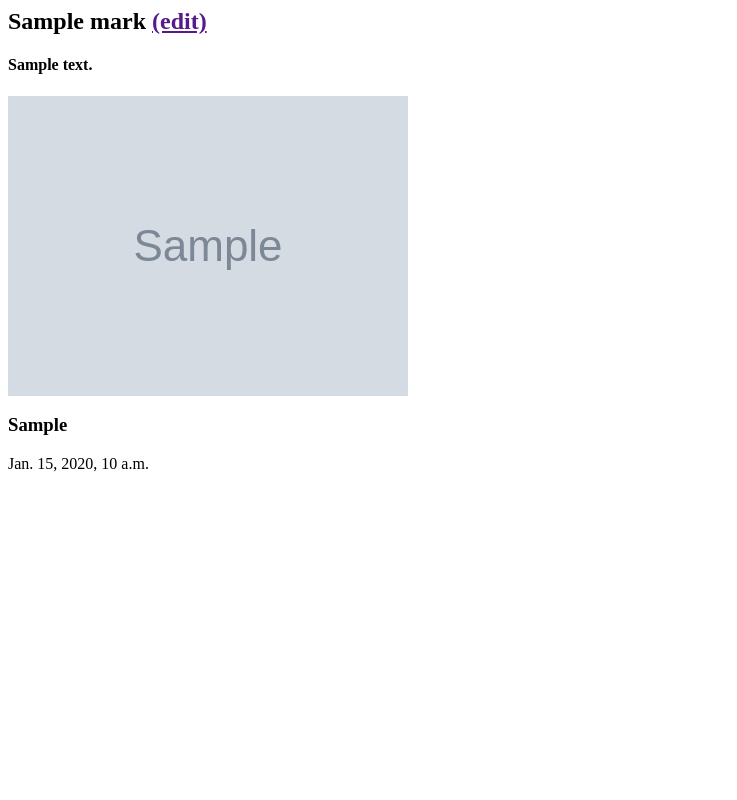
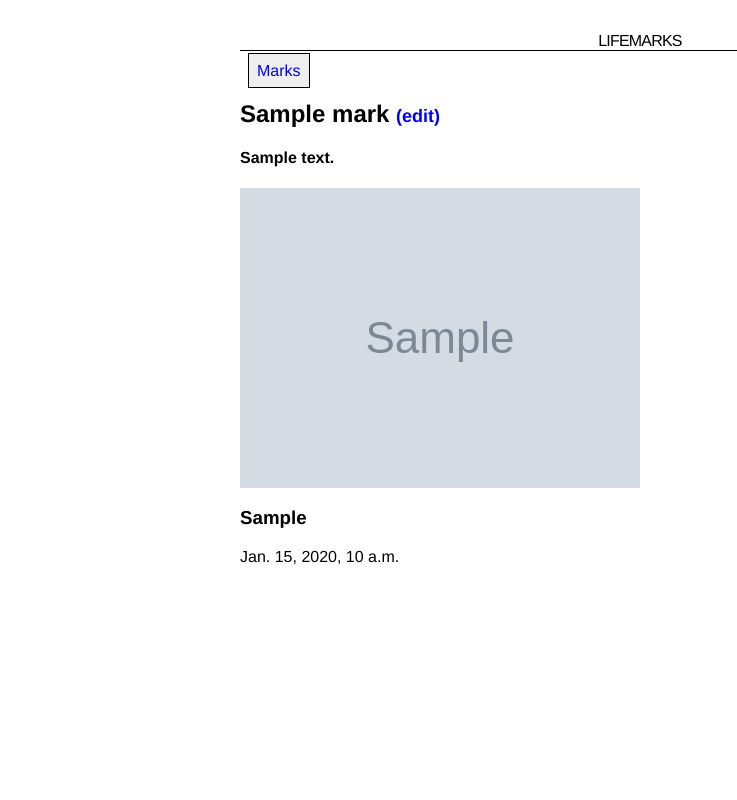
Before and after one commit to emacode2/lifemarks_django, a Django app: page /marks/1 in a window 1280 px wide. Shown: the whole page, without its empty margins (0-737 px from the left). Run offline with Django 3.2, Linux system fonts and the light colour scheme; tables that the repository leaves empty hold one stand-in row (values such as "Sample post"); grey boxes marked "Sample" are stand-in pictures.

Commit message:
base.html and css with css not rendering

```diff
--- /dev/null
+++ b/lifemarks/templates/lifemarks/base.html
@@ -0,0 +1,15 @@
+{% load staticfiles %}
+<html>
+  <head>
+    <title>lifemarks</title>
+    <link rel="stylesheet" href="{% static 'css/lifemarks.css' %}" />
+  </head>
+
+  <body>
+    <h1>LIFEMARKS</h1>
+    <nav>
+      <a href="/">Marks</a>
+    </nav>
+    {% block content %} {% endblock %}
+  </body>
+</html>
--- a/lifemarks/templates/lifemarks/mark_detail.html
+++ b/lifemarks/templates/lifemarks/mark_detail.html
@@ -1,3 +1,4 @@
+{% extends 'lifemarks/base.html' %} {% block content %}
 <h2>{{ mark.title }} <a href="">(edit)</a></h2>
 <h4>{{ mark.content }}</h4>
 
@@ -5,3 +6,4 @@
 <h3>{{ mark.category }}</h3>
 
 <p>{{ mark.created_on }}</p>
+{% endblock %}
--- a/lifemarks/templates/lifemarks/mark_list.html
+++ b/lifemarks/templates/lifemarks/mark_list.html
@@ -1,6 +1,7 @@
+{% extends 'lifemarks/base.html' %} {% block content %}
 <h2>
-  Marks
-  <a href=""> {{ mark.title }}(+)</a>
+  MARKS
+  <a href="">{{ mark.title }}(+)</a>
 </h2>
 <ul>
   {% for mark in marks %}
@@ -9,3 +10,4 @@
   </li>
   {% endfor %}
 </ul>
+{% endblock %}
--- /dev/null
+++ b/lifemarks/templates/lifemarks/static/css/lifemarks.css
@@ -0,0 +1,99 @@
+body {
+  font-family: "Helvetica Neue", sans-serif;
+  max-width: 50em;
+  margin: auto;
+  padding: 2em 1em;
+}
+
+nav a {
+  border: 1px solid black;
+  margin: 0.5em;
+  padding: 0.5em;
+  background-color: #eeeeee;
+}
+
+nav a:hover {
+  background-color: orange;
+  color: blue;
+}
+
+a,
+a:visited {
+  text-decoration: none;
+  color: blue;
+}
+
+a:hover {
+  background-color: #ccc;
+}
+
+ul {
+  list-style-type: none;
+}
+
+li {
+  margin: 0.25em;
+}
+
+h1 {
+  font: inherit;
+  color: inherit;
+  letter-spacing: -0.05em;
+  text-decoration: none;
+  border-bottom: 1px solid black;
+  text-align: center;
+}
+
+h2 > a {
+  font-size: 0.75em;
+}
+
+input {
+  display: block;
+  margin: 5px 0 20px 0;
+  padding: 9px;
+  border: solid 1px black;
+  width: 300px;
+  background: whitesmoke;
+}
+
+input[type="submit"],
+a.delete {
+  width: auto;
+  padding: 9px 15px;
+  background-color: gray;
+  border: 0;
+  font-size: 14px;
+  color: #ffffff;
+}
+
+a.delete {
+  background-color: red;
+}
+
+.artist-photo {
+  width: 400px;
+}
+
+span.nationality {
+  font-size: 0.5em;
+}
+
+.user-info {
+  float: right;
+}
+
+a.fav {
+  text-decoration: none;
+  color: red;
+}
+
+a.no-fav {
+  text-decoration: none;
+  color: black;
+}
+
+.fav:visited,
+.no-fav:visited {
+  text-decoration: none;
+}
```
